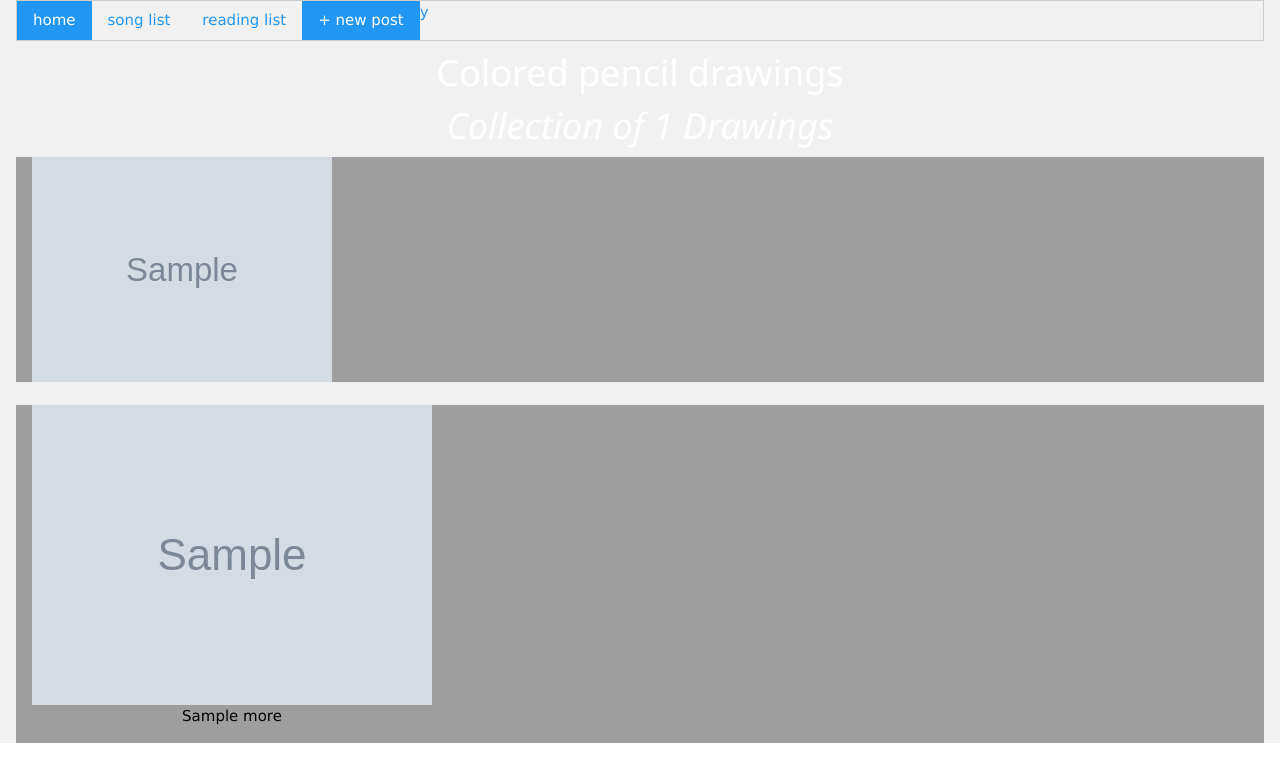
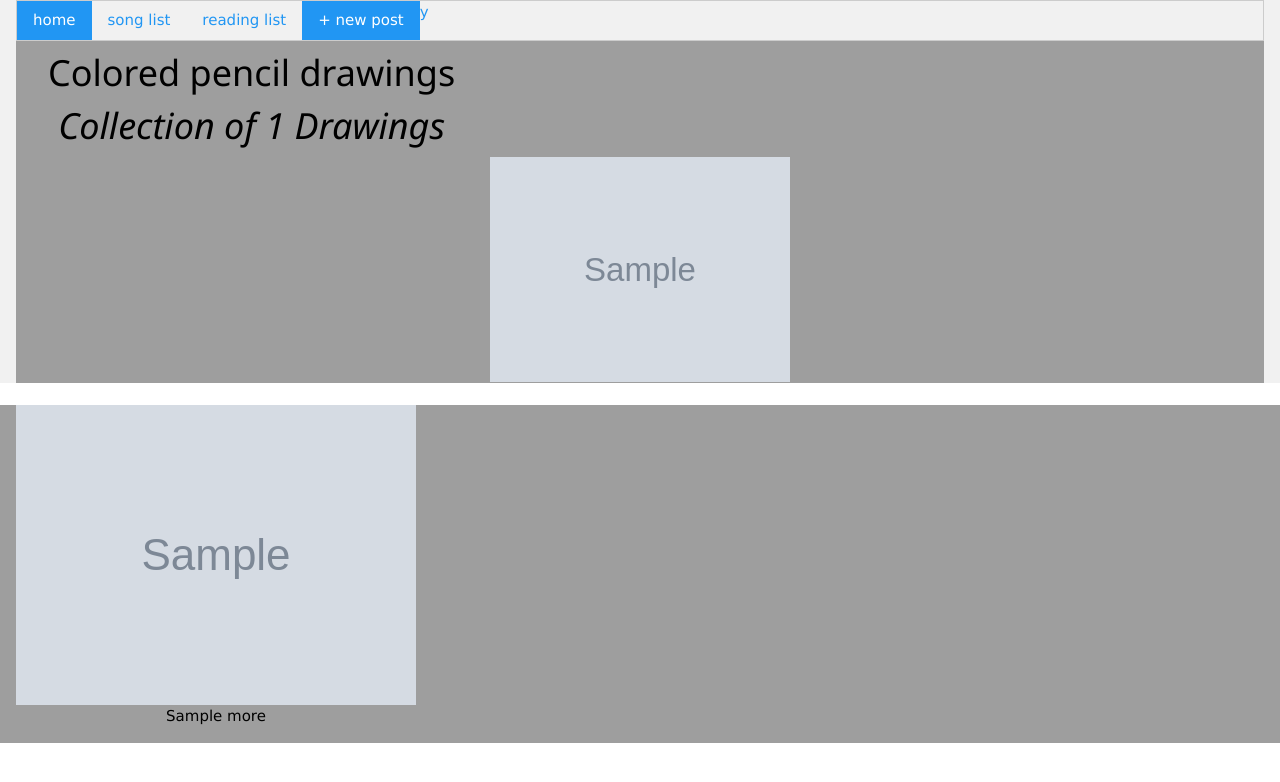
Before and after one commit to micpio/micpio.com, a Django app: template art/templates/art.html in a window 1280 px wide. Shown: the top 782 px of the page. Run offline with Django 3.2, Linux system fonts and the light colour scheme; the template is opened without the code that fills it: most values are stand-ins (such as "Sample title", 1, 10 or a date in 2020); grey boxes marked "Sample" are stand-in pictures; some libraries are stand-ins or nearby versions.

Commit message:
up to date 4/17/23 add smallchanges to templates

```diff
--- a/art/templates/art.html
+++ b/art/templates/art.html
@@ -1,29 +1,19 @@
  {%extends 'base.html'%}
-<style>
-  box-sizing:border-box
-  .column {
-  float: left;
-  width: 50%;
-  padding: 5px;
-}</style>
  {%block pagecontent%}
+      <div class="w3-container w3-center w3-gray w3-text-white ">
 
- <div class="w3-center ">
+<!-- {% for user in items %}
 
-
-	<!--{% for user in items %}
-<div class="w3-text-white" >{{ user.title }}</div>
+     {{ user.title }}</div>
 	{% endfor %}-->
-
-     <div class="w3-text-white">
+ <div class="w3-panel w3-gray w3-cell w3-center">
         <h1> Colored pencil drawings </h1>
          <h1><i>Collection of {{count}} Drawings</i></h1>
 
      </div>
      {%for pieces in pieces %}
-     <div class="w3-center w3-gray w3-text-white ">
 
-     <div class="w3-container w3-gray w3-cell ">
+
         <img src="{{pieces.image.url}}" style="width:300px"hight="300px" />
 
         </div>
--- a/templates/base.html
+++ b/templates/base.html
@@ -15,10 +15,12 @@
 <div class="w3-container w3-light-gray">
 <div class="w3-panel w3-gray w3-center w3-text-white">
     <h1 >Humor, Art, Songs, Words, Cartoons, Books, Politics, Photos</h1>   </div>
-</div>
-<div class="w3-center">
+
+    <div class="w3-panel w3-center w3-grey">
     {%include "navhome.html"%}
 </div>
+    </div>
+
 {% block pagecontent %}
 
 {% endblock %}
```
Also changed, not shown: stories/views.py (+1 -1 lines), templates/navhome.html (+6 -11 lines).
